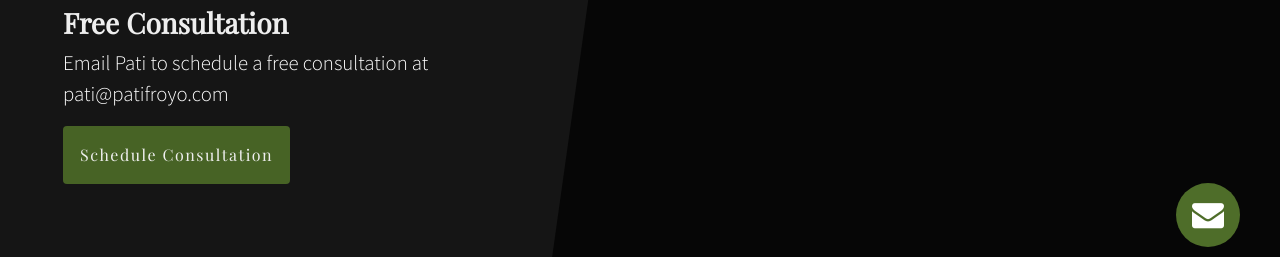
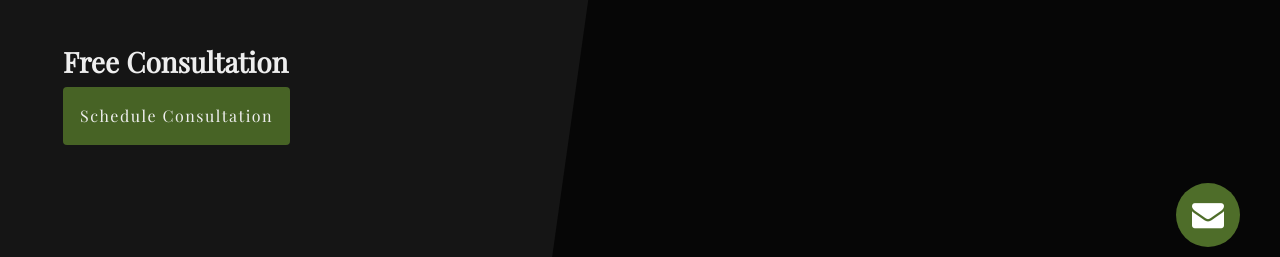
Before and after one commit to kzadrozny/pati-froyo, a website: page index.html in a window 1280 px wide. Shown: the part 425-682 px from the top of the page. Drawn offline with nearby package versions, Linux system fonts and the light colour scheme.

Commit message:
Added ScheduleMe link instead of email

```diff
--- a/index.html
+++ b/index.html
@@ -37,8 +37,7 @@
               <h2>Coaching &amp; Consulting</h2>
               <p class="mb-5">Available for consultation while the website is under development.</p>
               <h3>Free Consultation</h3>
-              <p>Email Pati to schedule a free consultation at<br/>pati@patifroyo.com</p>
-              <a class="btn btn-default" href="mailto:pati@patifroyo.com" role="button">Schedule Consultation</a>
+              <a class="btn btn-default" href="https://meetme.so/PatiFroyoCoachingConsultingLLC" role="button">Schedule Consultation</a>
             </div>
           </div>
         </div>
```
